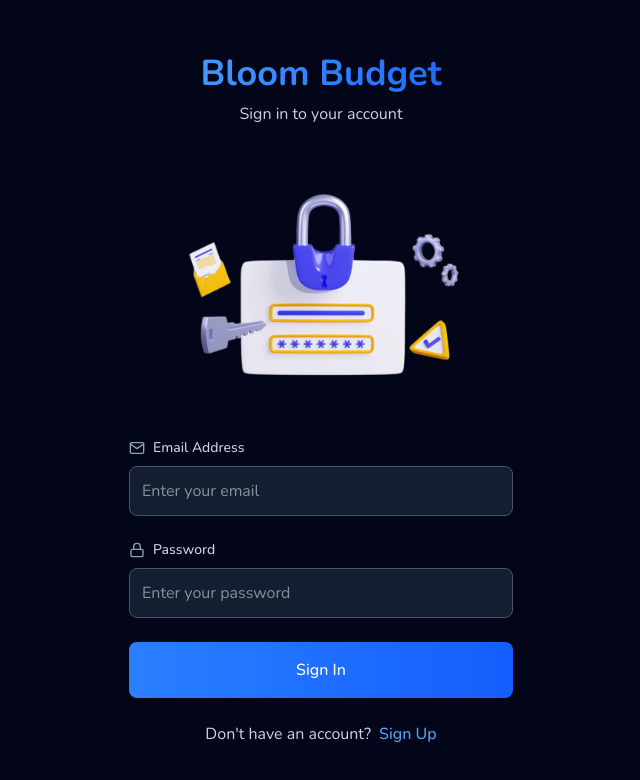
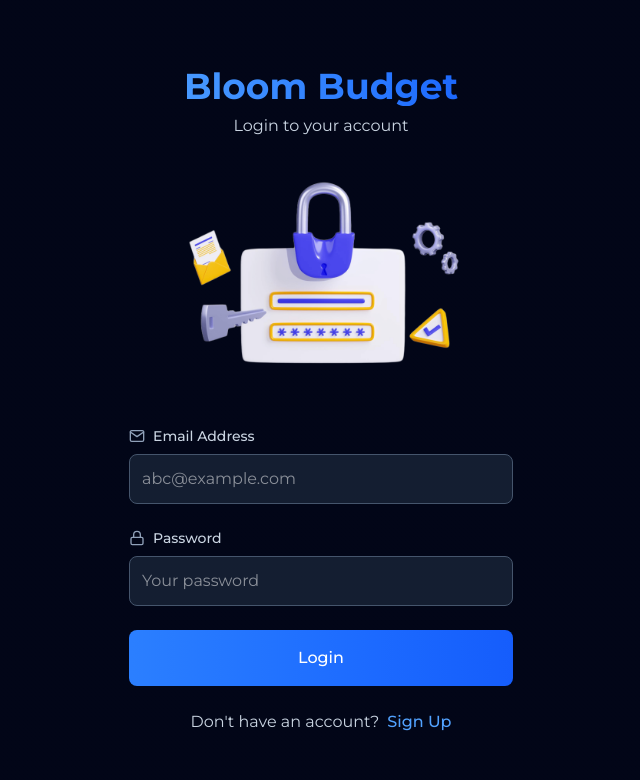
Before and after one commit to jaybhatade/bloombudget, a React (Vite) app: page /login in a window 1280 px wide. Shown: the top 780 px of the page, without its empty margins (319-959 px from the left). Built offline with nearby package versions, Linux system fonts and the light colour scheme.

Commit message:
font, navbar  and auth update

```diff
--- a/src/Components/Navbar.jsx
+++ b/src/Components/Navbar.jsx
@@ -1,8 +1,8 @@
-import { useEffect, useState } from "react"
-import { FiHome, FiPieChart, FiPlus, FiUser } from "react-icons/fi"
-import { HiOutlineSparkles } from "react-icons/hi2"
-import { Link, useLocation } from "react-router-dom"
-import { motion } from "framer-motion"
+import { useEffect, useState } from "react";
+import { FiHome, FiPieChart, FiPlus, FiUser } from "react-icons/fi";
+import { HiOutlineSparkles } from "react-icons/hi2";
+import { Link, useLocation } from "react-router-dom";
+import { motion } from "framer-motion";
 
 function Navbar() {
     const location = useLocation();
@@ -25,7 +25,7 @@ function Navbar() {
             {/* Desktop Side Navigation */}
             <div className="hidden lg:flex fixed left-0 top-0 h-full w-64 bg-slate-800 border-r border-slate-700 flex-col">
                 <div className="p-6 mb-4">
-                    <h1 className="text-xl font-bold text-white">App Name</h1>
+                    <h1 className="text-xl font-bold text-white">Bloom Budget</h1>
                 </div>
                 <div className="flex flex-col flex-1 px-3">
                     {navItems.map((item) => (
@@ -39,7 +39,9 @@ function Navbar() {
                             } transition-colors duration-200`}
                         >
                             <item.icon className={`text-xl mr-3 ${activeTab === item.id ? "text-blue-400" : ""}`} />
-                            <span className={`${activeTab === item.id ? "font-medium" : ""}`}>{item.label}</span>
+                            <span className={`${activeTab === item.id ? "font-medium" : ""}`}>
+                                {item.label}
+                            </span>
                             {activeTab === item.id && (
                                 <motion.div
                                     layoutId="activeSideTab"
@@ -51,12 +53,6 @@ function Navbar() {
                         </Link>
                     ))}
                 </div>
-                <div className="p-6 mt-auto">
-                    <div className="flex items-center text-slate-400">
-                        <div className="w-8 h-8 bg-slate-600 rounded-full mr-3"></div>
-                        <span className="text-sm">User Name</span>
-                    </div>
-                </div>
             </div>
 
             {/* Mobile Bottom Navigation */}
@@ -66,7 +62,7 @@ function Navbar() {
                         <Link
                             to={item.path}
                             key={item.id}
-                            className={`flex flex-col items-center justify-center p-3 w-full ${
+                            className={`flex flex-col items-center justify-center p-4 w-full ${
                                 activeTab === item.id
                                     ? item.id === "plus"
                                         ? "text-blue-500"
@@ -82,14 +78,15 @@ function Navbar() {
                                 </div>
                             ) : (
                                 <item.icon
-                                    className={`text-xl mb-1 ${
+                                    className={`text-xl ${
                                         activeTab === item.id
                                             ? "scale-110 transform"
                                             : ""
                                     }`}
                                 />
                             )}
-                            <span className="text-xs">{item.label}</span>
+                            {/* Hide label on mobile */}
+                            <span className="text-xs lg:block hidden">{item.label}</span>
                             {activeTab === item.id && (
                                 <motion.div
                                     layoutId="activeTab"
@@ -106,7 +103,7 @@ function Navbar() {
             {/* Content padding for desktop */}
             <div className="hidden lg:block w-64"></div>
         </>
-    )
+    );
 }
 
-export default Navbar
+export default Navbar;
--- a/src/Pages/Auth.jsx
+++ b/src/Pages/Auth.jsx
@@ -237,10 +237,10 @@ const AuthPage = () => {
                 </motion.h2>
 
                 <motion.div
-                    className="text-slate-300 text-center mb-6"
+                    className="text-slate-300 text-center"
                     variants={childVariants}
                 >
-                    {isLogin ? "Sign in to your account" : "Sign up to start your journey!"}
+                    {isLogin ? "Login to your account" : "Sign up to track your finances!"}
                 </motion.div>
 
                 <motion.div
@@ -288,7 +288,7 @@ const AuthPage = () => {
                             type="email"
                             name="email"
                             required
-                            placeholder="Enter your email"
+                            placeholder="abc@example.com"
                             className="w-full p-3 bg-slate-700/40 border border-slate-600 text-white rounded-lg focus:outline-none transition-all duration-300"
                             value={formData.email}
                             onChange={handleChange}
@@ -320,7 +320,7 @@ const AuthPage = () => {
                                 type="text"
                                 name="name"
                                 required
-                                placeholder="Enter your full name"
+                                placeholder="Your name "
                                 className="w-full p-3 bg-slate-700/40 border border-slate-600 text-white rounded-lg focus:outline-none transition-all duration-300"
                                 value={formData.name}
                                 onChange={handleChange}
@@ -349,7 +349,7 @@ const AuthPage = () => {
                             type="password"
                             name="password"
                             required
-                            placeholder={isLogin ? "Enter your password" : "Create a password"}
+                            placeholder={isLogin ? "Your password" : "Create a password"}
                             className="w-full p-3 bg-slate-700/40 border border-slate-600 text-white rounded-lg focus:outline-none transition-all duration-300"
                             value={formData.password}
                             onChange={handleChange}
@@ -377,7 +377,7 @@ const AuthPage = () => {
                                 {isLogin ? "Signing in..." : "Signing up..."}
                             </div>
                         ) : (
-                            isLogin ? "Sign In" : "Sign Up"
+                            isLogin ? "Login" : "Sign Up"
                         )}
                     </motion.button>
                 </form>
@@ -393,7 +393,7 @@ const AuthPage = () => {
                         transition={{ duration: 0.2 }}
                         className="text-blue-400 font-medium ml-2"
                     >
-                        {isLogin ? "Sign Up" : "Sign In"}
+                        {isLogin ? "Sign Up" : "Login"}
                     </motion.button>
                 </motion.div>
             </motion.div>
--- a/src/index.css
+++ b/src/index.css
@@ -1,8 +1,8 @@
-@import url('https://fonts.googleapis.com/css2?family=M+PLUS+Rounded+1c&family=Nunito:ital,wght@0,200..1000;1,200..1000&display=swap');
+@import url('https://fonts.googleapis.com/css2?family=Montserrat:ital,wght@0,100..900;1,100..900&display=swap');
 @import "tailwindcss";
 
 html, body {
   background-color: #020618;
-  font-family: 'Nunito', sans-serif;
+  font-family: 'Montserrat', sans-serif;
   color: white;
 }
```
